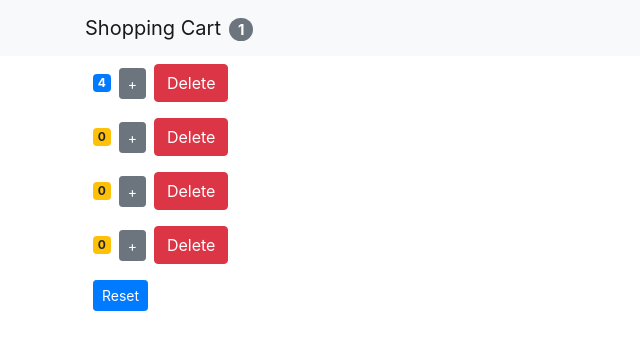
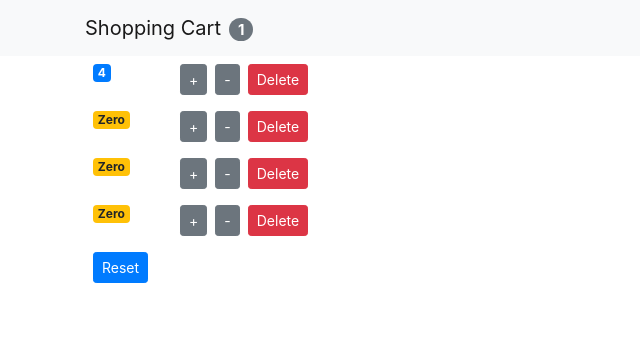
Before and after one commit to pchelka84/simple-shopping-cart, a React (Create React App) app: page / in a window 1280 px wide. Shown: the top 350 px of the page, without its empty margins (0-640 px from the left). Built offline with nearby package versions, Linux system fonts and the light colour scheme.

Commit message:
Grid layout is added

```diff
--- a/src/App.js
+++ b/src/App.js
@@ -29,6 +29,16 @@
     this.setState({ counters });
   };
 
+  handleDecrement = counter => {
+    // console.log(counter);
+    const counters = [...this.state.counters];
+    const index = counters.indexOf(counter);
+    counters[index] = { ...counter };
+    counters[index].value--;
+    console.log(this.state.counters[0]);
+    this.setState({ counters });
+  };
+
   handleReset = () => {
     const counters = this.state.counters.map(c => {
       c.value = 0;
@@ -48,6 +58,7 @@
             counters={this.state.counters}
             onReset={this.handleReset}
             onIncrement={this.handleIncrement}
+            onDecrement={this.handleDecrement}
             onDelete={this.handleDelete}
           />
         </main>
--- a/src/components/counter.jsx
+++ b/src/components/counter.jsx
@@ -3,9 +3,12 @@
 class Counter extends Component {
   render() {
     return (
-      <div>
+      <div className="row">
+        <div className="col-1">
           {this.props.children}
           <span className={this.getBadgeClasses()}>{this.formatCount()}</span>
+        </div>
+        <div className="col">
           <button
             onClick={() => this.props.onIncrement(this.props.counter)}
             className="btn btn-secondary btn-sm"
@@ -13,11 +16,18 @@
             +
           </button>
           <button
+            onClick={() => this.props.onDecrement(this.props.counter)}
+            className="btn btn-secondary btn-sm m-2"
+          >
+            -
+          </button>
+          <button
             onClick={() => this.props.onDelete(this.props.counter.id)}
-          className="btn btn-danger btn-sml m-2"
+            className="btn btn-danger btn-sm"
           >
             Delete
           </button>
+        </div>
       </div>
     );
   }
@@ -30,7 +40,7 @@
 
   formatCount() {
     const { value } = this.props.counter;
-    return value === 0 ? "0" : value;
+    return value === 0 ? "Zero" : value;
   }
 }
 
```
Lines whose indentation alone changed are shown as unchanged.
